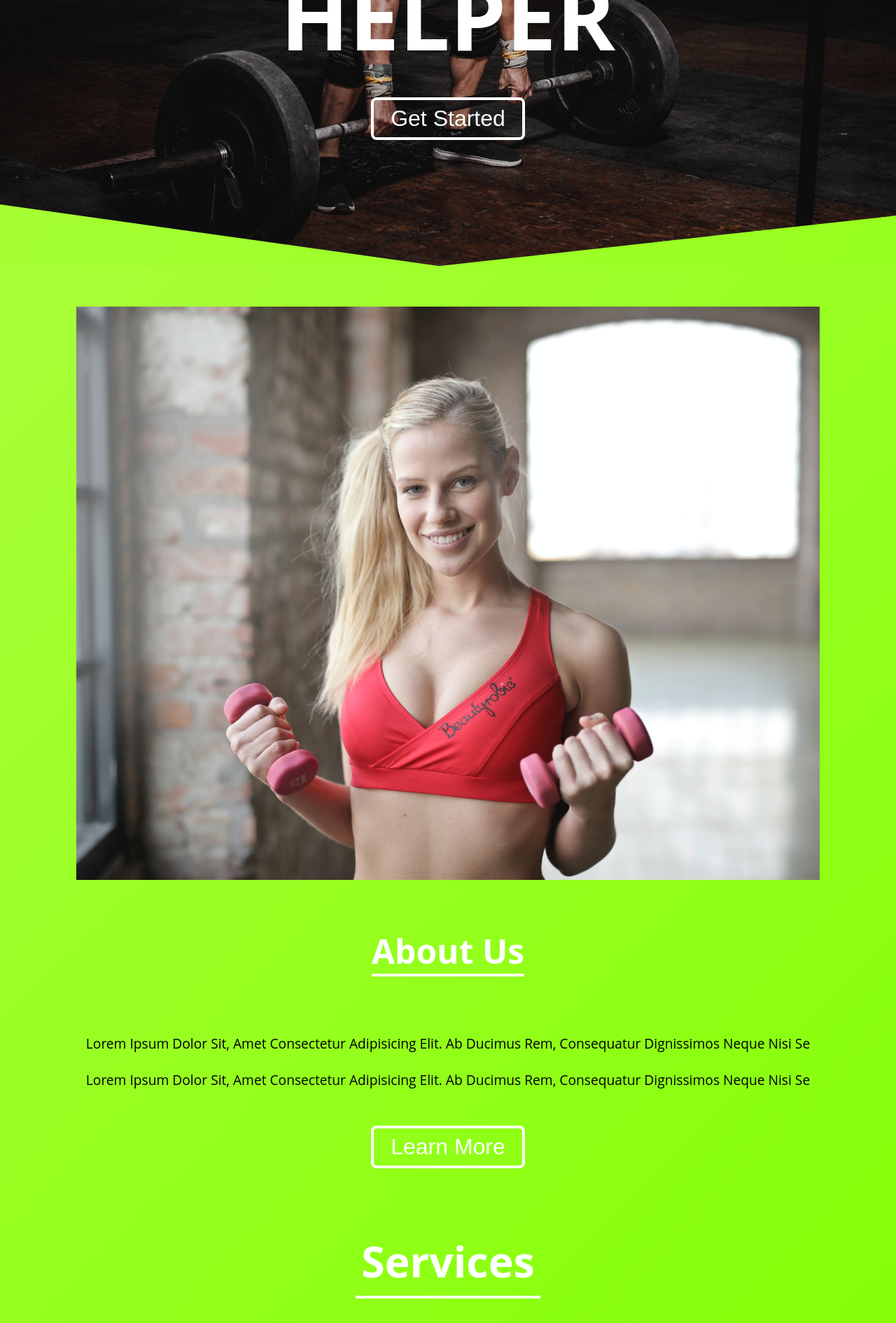
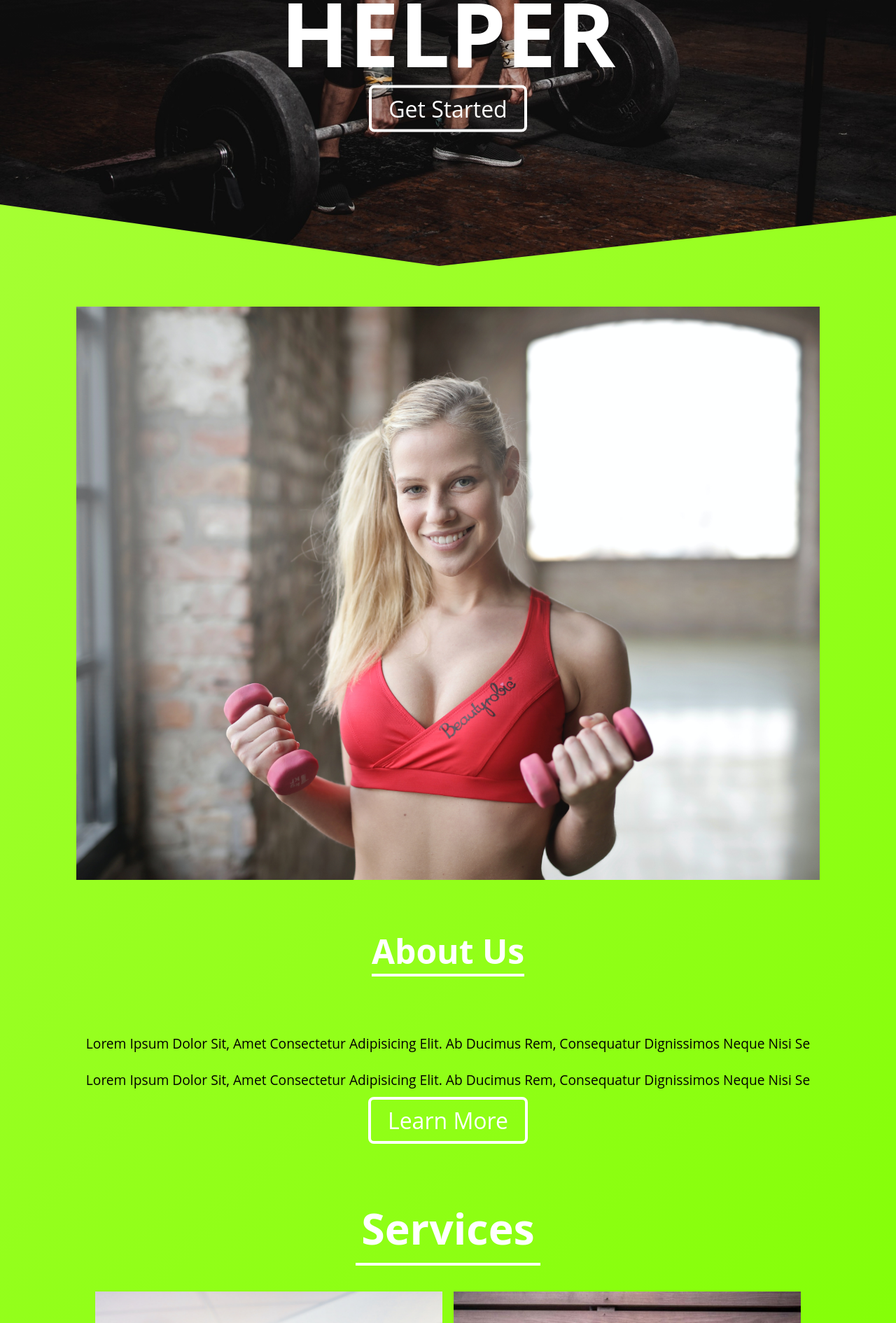
Before and after one commit to ParkerM2/fitness-website, a React (Create React App) app: page / in a window 1280 px wide. Shown: the part 420-2310 px from the top of the page at 70% size. Built offline with nearby package versions, Linux system fonts and the light colour scheme.

Commit message:
react router routes set up for login / signup / more

```diff
--- a/src/app/App.js
+++ b/src/app/App.js
@@ -7,14 +7,15 @@ import {
   useRouteMatch,
 } from 'react-router-dom';
 import ROUTES from './routes';
-import { LandingPage } from '../pages/index';
+import { LandingPage, Login } from '../pages/index';
 
 function App() {
   return (
     <Router>
       <Routes>
         <Route path="/" element={<LandingPage />} />
-
+        <Route path="/more" element={<h1>hi</h1>} />
+        <Route path="/login" element={<Login />} />
       </Routes>
     </Router>
   );
--- a/src/app/routes.js
+++ b/src/app/routes.js
@@ -0,0 +1,7 @@
+const ROUTES = {
+    moreRoute: () => "/more",
+    loginRoute: () => "/login",
+    signUpRoute: () => "/signup",
+}
+
+export default ROUTES;
--- a/src/pages/LandingPage.js
+++ b/src/pages/LandingPage.js
@@ -1,4 +1,6 @@
 import React from 'react'
+import { Link } from 'react-router-dom';
+import ROUTES from '../app/routes';
 import '../css/landingpage.css';
 import aboutImage from '../images/about.jpg';
 import one from '../images/1.jpg';
@@ -60,12 +62,12 @@ const LandingPage = () => {
             <header>
                 <div className='content'>
                     <h1>Fitness Helper</h1>
-                    <button className='btn'>Get Started</button>
+                    <Link to={ROUTES.loginRoute()} className='btn'>Get Started</Link>
                 </div>
             </header>
 
             {/* about section */}
-            <body className='body'>
+            <div className='body'>
             <section className='about'>
                 <div className='row'>
                     <div className='image'>
@@ -75,7 +77,7 @@ const LandingPage = () => {
                         <h1> About Us</h1>
                         <p>Lorem ipsum dolor sit, amet consectetur adipisicing elit. Ab ducimus rem, consequatur dignissimos neque nisi se</p>
                         <p>Lorem ipsum dolor sit, amet consectetur adipisicing elit. Ab ducimus rem, consequatur dignissimos neque nisi se</p>
-                        <button className='btn'>Learn More</button>
+                        <Link to={ROUTES.signUpRoute()} className='btn'>Learn More </Link>
                     </div>
                 </div>
             </section>
@@ -91,13 +93,13 @@ const LandingPage = () => {
                             <div className='info'>
                                 <h3> {header} </h3>
                                 <p> {text} </p>
-                                <button className='btn'> {btn} </button>
+                                <button className='btn'> <Link to={ROUTES.moreRoute()}> {btn} </Link></button>
                             </div>
                         </div>
                     ))}
                 </div>
             </section>
-            </body>
+            </div>
         </div>
     )
 }
--- /dev/null
+++ b/src/pages/Login.js
@@ -0,0 +1,9 @@
+import React from 'react'
+
+const Login = () => {
+  return (
+    <div>Login</div>
+  )
+}
+
+export default Login
--- a/src/pages/index.js
+++ b/src/pages/index.js
@@ -1 +1,2 @@
 export { default as LandingPage } from './LandingPage';
+export { default as Login } from './Login';
```
